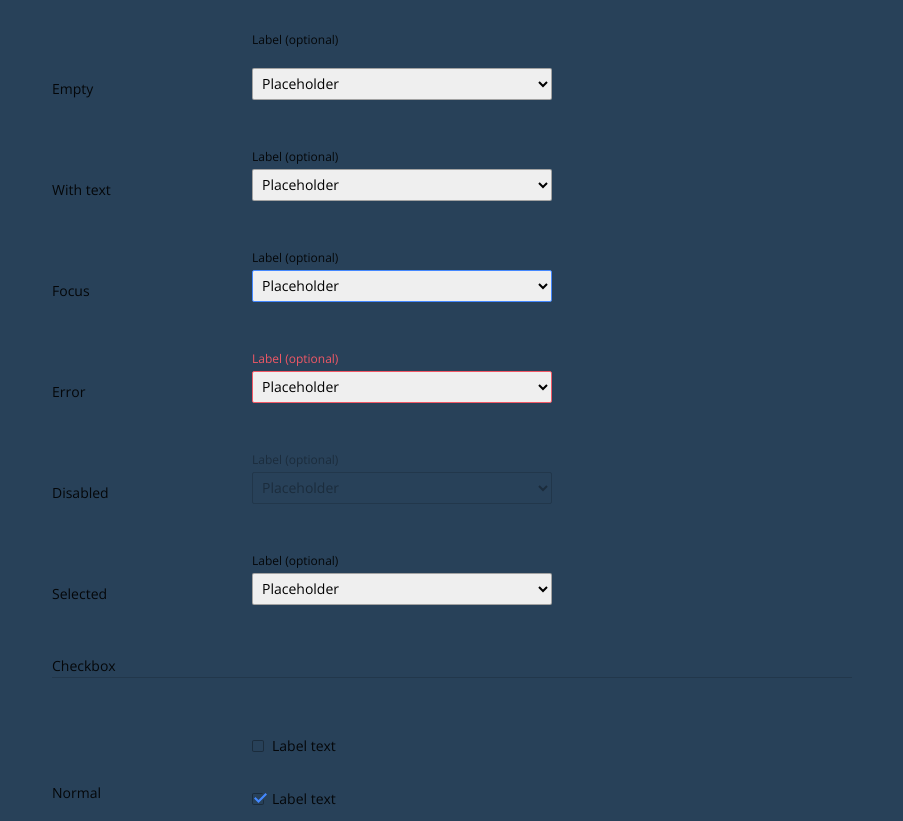
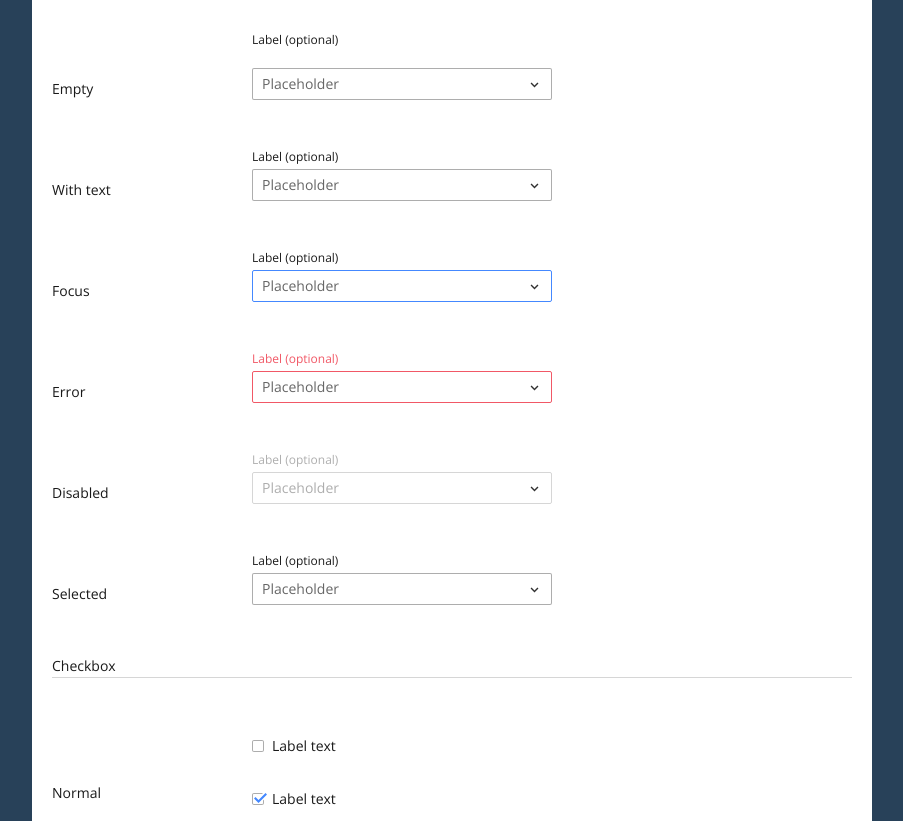
Before and after one commit to Consatanos/profile, a plain HTML site: page ui.html in a window 1280 px wide. Shown: the part 2354-3175 px from the top of the page, without its empty margins (188-1091 px from the left). Drawn offline with nearby package versions, Linux system fonts and the light colour scheme.

Commit message:
add select plugin

```diff
--- a/index.html
+++ b/index.html
@@ -131,7 +131,9 @@
             <div class="profile">
               <div class="profile__img" style="background-image: url('/image/profile-foto.jpg')"></div>
               <div class="profile__content">
-                <div class="profile__name"><h2>Konstantin Oskin</h2></div>
+                <div class="profile__name">
+                  <h2>Konstantin Oskin</h2>
+                </div>
                 <div class="profile__position">UI developer (crafting Team)</div>
               </div>
             </div>
@@ -178,24 +180,24 @@
           <form class="content__form" action="" method="post">
             <div class="ui__form-row">
               <div class="ui__form-section ui__form-col">
-                <label for="select__main">Time zone</label>
-                <select name="" id="select__main">
+                <label for="time-zone">Time zone</label>
+                <select name="" id="time-zone">
                   <option value="0">Placeholder</option>
                   <option value="1">Value 1</option>
                   <option value="2">Value 2</option>
                 </select>
               </div>
               <div class="ui__form-section ui__form-col">
-                <label for="select__main">Language</label>
-                <select name="" id="select__main">
+                <label for="language">Language</label>
+                <select name="" id="language">
                   <option value="0">Placeholder</option>
                   <option value="1">Value 1</option>
                   <option value="2">Value 2</option>
                 </select>
               </div>
               <div class="ui__form-section ui__form-col">
-                <label for="select__main">New task created by default as</label>
-                <select name="" id="select__main">
+                <label for="new-task">New task created by default as</label>
+                <select name="" id="new-task">
                   <option value="0">Placeholder</option>
                   <option value="1">Value 1</option>
                   <option value="2">Value 2</option>
@@ -222,6 +224,7 @@
       </div>
     </main>
   </section>
+  <script src="/libs/slimselect/slimselect.min.js"></script>
   <script src="/js/project.js"></script>
 </body>
 
--- a/js/project.js
+++ b/js/project.js
@@ -0,0 +1,8 @@
+// Custom select init
+var $select = document.querySelectorAll('select');
+for (var i = 0, len = $select.length; i < len; i++) {
+  new SlimSelect({
+    select: $select[i],
+    showSearch: false,
+  })
+};
--- a/less/components/ui-preview.less
+++ b/less/components/ui-preview.less
@@ -5,6 +5,7 @@
   max-width: 800px;
   margin: auto;
   padding: 20px;
+  background-color: @color__background;
 
   &__section {
     margin-bottom: 50px;
--- a/less/main.less
+++ b/less/main.less
@@ -5,6 +5,7 @@
 
 // libs
 @import "/libs/normalize.css/normalize.min.css";
+@import "/libs/slimselect/slimselect.min.css";
 
 @import "ui.less";
 @import "common.less";
--- a/less/ui.less
+++ b/less/ui.less
@@ -241,10 +241,6 @@
 
 
 // ui-form
-.ui__form {
-  // margin-top: -32px;
-}
-
 .ui__form-row {
   display: flex;
   align-items: flex-end;
@@ -304,6 +300,14 @@
     select {
       .ui__select_focus;
     }
+
+    .ss {
+      &-main {
+        .ss-single-selected {
+          border-color: @color__highlight;
+        }
+      }
+    }
   }
 
   &.error {
@@ -317,6 +321,14 @@
 
     label {
       .ui__label_error;
+    }
+
+    .ss {
+      &-main {
+        .ss-single-selected {
+          border-color: @color__error;
+        }
+      }
     }
   }
 
@@ -332,6 +344,18 @@
     label {
       .ui__label_disabled;
     }
+
+    .ss {
+      &-main {
+        .ss-single-selected {
+          border-color: @color__border;
+          background-color: transparent;
+          cursor: default;
+          pointer-events: none;
+          color: @color__hinted;
+        }
+      }
+    }
   }
 }
 
@@ -341,6 +365,7 @@
   max-width: 300px;
   margin-top: 37px;
   margin-bottom: -6px;
+  position: relative;
 
   &-description {
     margin-top: 4px;
@@ -348,7 +373,10 @@
   }
 
   input {
-    display: none;
+    width: 0;
+    height: 0;
+    position: absolute;
+    opacity: 0;
 
     &:hover {
       &+label {
@@ -541,3 +569,51 @@
     background-image: url('/image/checkbox__unchecked_disabled.svg');
   }
 }
+
+
+
+// ss-select
+.ss {
+  &-main {
+    width: 300px;
+
+    .ss-single-selected {
+      border-radius: @border__radius;
+      height: 32px;
+      border: 1px solid @color__hinted;
+      padding: 9px;
+
+      .ss-arrow {
+        width: 16px;
+        height: 16px;
+        background-image: url('/image/arrow__down_dark.svg');
+        background-position: center;
+        margin: 0;
+        position: relative;
+        top: -1px;
+
+        span {
+          display: none;
+        }
+      }
+    }
+
+    .ss-content {
+      .ss-list {
+        .ss-option {
+          padding: 5px 31px;
+
+          &:hover {
+            background-color: fade(#000000, 4%);
+            color: @color__font;
+          }
+
+          &.ss-option-selected {
+            background-color: @color__highlight;
+            color: @color__font_inverted;
+          }
+        }
+      }
+    }
+  }
+}
--- a/ui.html
+++ b/ui.html
@@ -408,7 +408,7 @@
     </section>
     <!-- #checkbox -->
   </main>
-
+  <script src="/libs/slimselect/slimselect.min.js"></script>
   <script src="/js/project.js"></script>
 </body>
 
```
Also changed, not shown: css/style.css, libs/slimselect/slimselect.min.css (added), libs/slimselect/slimselect.min.js (added).
